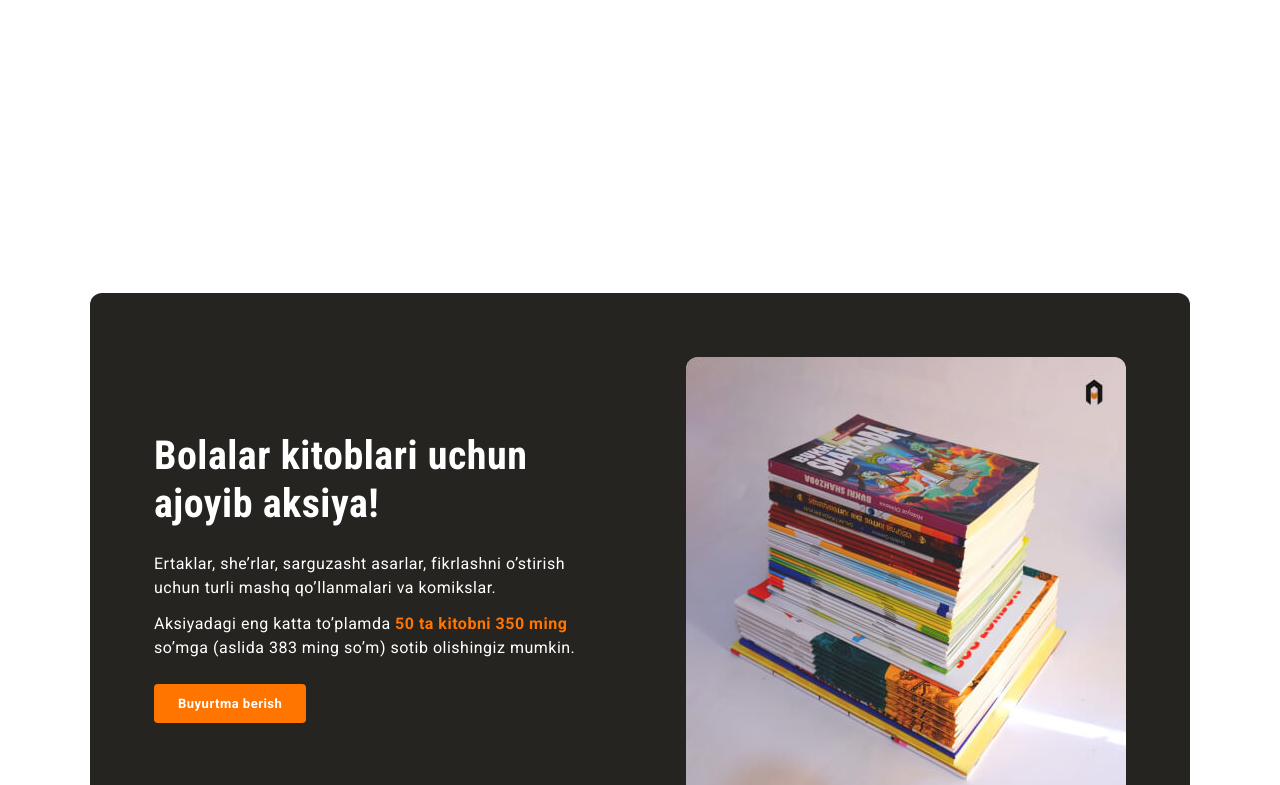
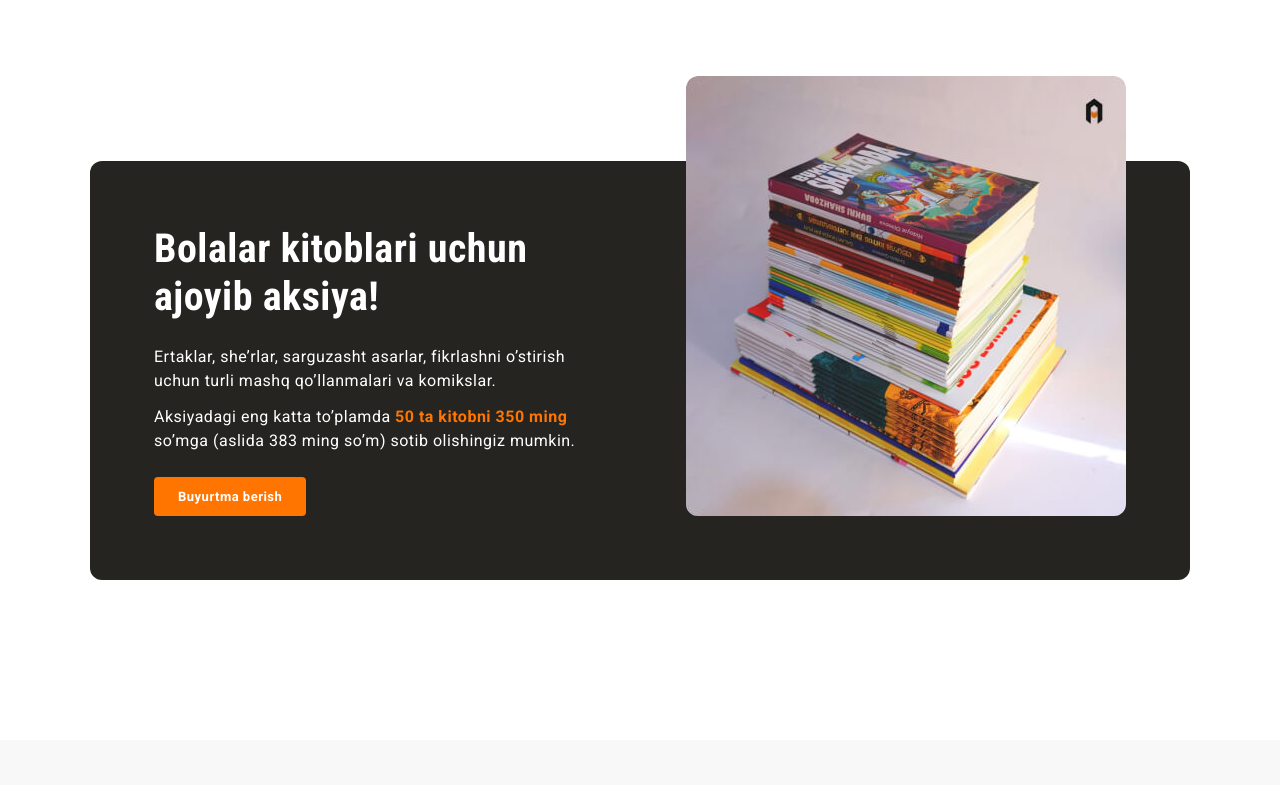
Before and after one commit to Dilnoza-frontend/Akademnashr-promo, a plain HTML site: page index.html in a window 1280 px wide. Shown: the part 1540-2325 px from the top of the page. Drawn offline with Linux system fonts and the light colour scheme.

Commit message:
Add missed points

```diff
--- a/css/styles.css
+++ b/css/styles.css
@@ -1,8 +1,18 @@
-* {
+html {
   box-sizing: border-box;
+  height: 100%;
+  scroll-behavior: smooth;
+}
+
+*,
+*::before, *::after {
+  box-sizing: inherit;
 }
 
 body {
+  display: flex;
+  flex-direction: column;
+  height: 100%;
   padding: 0;
   margin: 0;
   font-size: 16px;
@@ -125,7 +135,6 @@ transition: color 0.4s ease, opacity 0.4 ease;
 .hero{
   background-color: #252420;
   color: #fff;
-
   padding-top: 80px;
   padding-bottom: 80px;
 }
@@ -135,6 +144,7 @@ transition: color 0.4s ease, opacity 0.4 ease;
 }
 
 .hero-container {
+  position: relative;
   display: flex;
   align-items: center;
   justify-content: space-between;
@@ -164,6 +174,9 @@ transition: color 0.4s ease, opacity 0.4 ease;
   }
 
  .hero-img{
+  position: absolute;
+  right: 20px;
+  top: -40px;
   width: 510px;
   height: 510px;
   border-radius: 8px;
@@ -223,6 +236,7 @@ transition: color 0.4s ease, opacity 0.4 ease;
  line-height: 1.2;
  font-family: "Roboto Condensed", "Roboto", "Arial", sans-serif;
 }
+
 .feature-info {
   margin: 0;
 }
@@ -240,6 +254,7 @@ transition: color 0.4s ease, opacity 0.4 ease;
   background-color: #252420;
   padding: 64px;
   color: #fff;
+  position: relative;
 }
 
 .promo-content {
@@ -270,6 +285,9 @@ transition: color 0.4s ease, opacity 0.4 ease;
   color: #FF7500;
 }
 .promo-img {
+  position: absolute;
+  right: 64px;
+  bottom: 64px;
   width: 440px;
   height: 440px;
   object-fit: cover;
@@ -298,6 +316,7 @@ justify-content: space-between;
 display: flex;
 align-items: center;
 margin: 0;
+padding: 0;
 }
 
 .site-footer-socials svg {
--- a/index.html
+++ b/index.html
@@ -4,7 +4,7 @@
   <meta charset="UTF-8">
   <meta http-equiv="X-UA-Compatible" content="IE=edge">
   <meta name="viewport" content="width=device-width, initial-scale=1.0">
-  <title>Akadem nashr</title>
+  <title>Akademnashr</title>
 
 <!-- Google Fonts -->
 <link rel="preconnect" href="https://fonts.googleapis.com">
```
